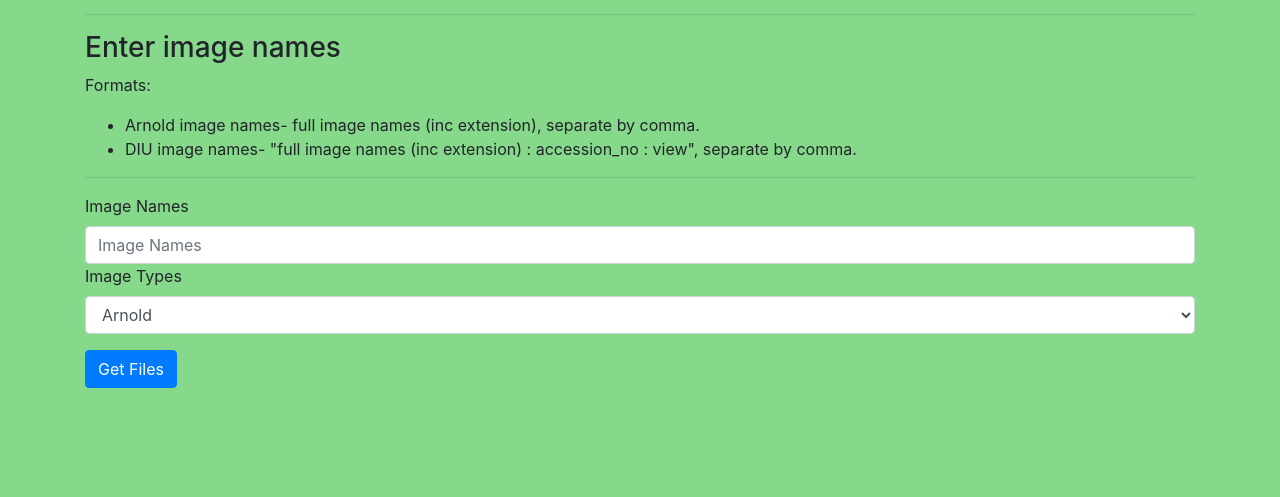
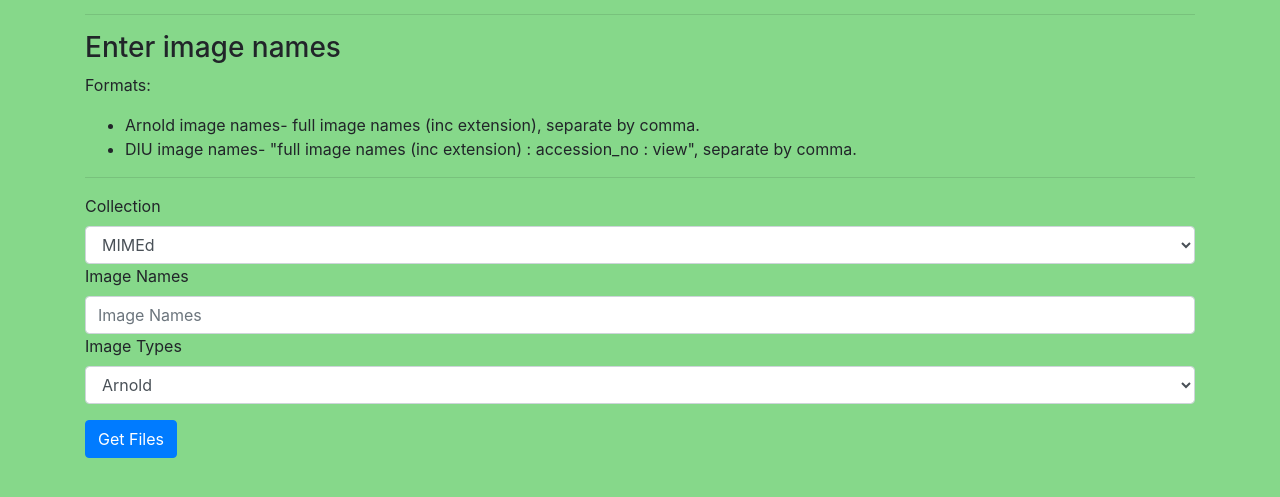
Before and after one commit to UoEMainLibrary/Vernon-image-maker, a Flask app: page /inputvernon in a window 1280 px wide. Shown: the part 174-671 px from the top of the page. Run offline with Flask 2, Linux system fonts and the light colour scheme; some libraries are stand-ins or nearby versions.

Commit message:
Multiple collections

```diff
--- a/app.py
+++ b/app.py
@@ -104,10 +104,13 @@ def input_vernon():
         # Receive form data (image filenames and image types)
         imageBlock = request.form["image_names"].split(",")
         imageType = request.form["image_types"]
+        collection = request.form["collection"]
 
         # Derive image types variables
         arnold = False
         diu = False
+
+
 
         if imageType == 'arnold':
             arnold = True
@@ -144,7 +147,9 @@ def input_vernon():
             doc = ET.SubElement(root, "record")
             luna_doc = LUNA_ET.SubElement(luna_root, "record")
             metadata = Metadata()
-
+            metadata.collection_title = metadata.get_collection_title(collection)
+            print(metadata.collection_title)
+            collection_folder = collection.lower()
             # Specific processing for Arnold-style images
             if arnold:
                 # Creator is identified by the fourth character in the string
@@ -252,7 +257,7 @@ def input_vernon():
 
             metadata.imRefStr = seven_digit_id[0:4] + "000-" + seven_digit_id[0:4] + "999\\" + full_name  + ".jpg"
             print(metadata.imRefStr)
-            metadata.masterStr = "\\\sg.datastore.ed.ac.uk\sg\lib\groups\lac-store\mimed\\" + level + "\\" + seven_digit_id[0:4] + "000-" + seven_digit_id[0:4] + "999\\" + full_name + "." + str(format)
+            metadata.masterStr = "\\\sg.datastore.ed.ac.uk\sg\lib\groups\lac-store\\" + collection_folder + "\\" + level + "\\" + seven_digit_id[0:4] + "000-" + seven_digit_id[0:4] + "999\\" + full_name + "." + str(format)
             print(metadata.masterStr)
 
             metadata.caption = full_name + ".jpg" + " (" + metadata.imageRef + ")"
@@ -274,7 +279,7 @@ def input_vernon():
             ET.SubElement(doc, "credit_line").text = metadata.creditLine
             ET.SubElement(doc, "ref").text = str(metadata.accessionNo).zfill(4)
             ET.SubElement(doc, "publication_status").text = metadata.publicationStatus
-            ET.SubElement(doc, "collection").text = metadata.collection
+            ET.SubElement(doc, "collection").text = metadata.collection_title
             #ET.SubElement(doc, "brief_desc").text = metadata.briefDesc.encode("ascii", "xmlcharrefreplace")
             #We are not going to get special characters in most of the metadata, but it's likely here, especially with sharps and flats,
             #which Vernon expects decoded to their html codes before importing. We need to get the character and then turn it into a string from a binary.
@@ -441,6 +446,8 @@ def input_vernon_link():
             images = images[:-1]
         imageBlock = images.split(",")
 
+        print(imageBlock)
+
         #imageType = request.form["image_types"]
 
         # Derive image types variables
@@ -458,6 +465,7 @@ def input_vernon_link():
         root = ET.Element("recordSet")
 
         for imageNameStr in imageBlock:
+            print(imageNameStr)
             doc = ET.SubElement(root, "record")
             metadata = Metadata()
 
@@ -500,18 +508,18 @@ def input_vernon_link():
         from xml.dom import minidom
         import xml.etree.cElementTree as ET
         root = ET.Element("recordSet")
-
         for imageNameStr in imageBlock:
             doc = ET.SubElement(root, "record")
             metadata = Metadata()
-            print(imageNameStr)
             metadata.searchAV = imageNameStr.replace(".jpg","")
             metadata.searchAV = imageNameStr.replace(".tif","")
             print(metadata.searchAV)
             vernon_av_items = metadata.get_av_items(metadata.searchAV)
+            print(vernon_av_items)
             metadata.av_systemid = metadata.get_av_sysid(vernon_av_items)
             print(metadata.av_systemid)
             luna_items = metadata.get_luna_items(imageNameStr)
+            print(luna_items)
             metadata.lunaURL = "https://images.is.ed.ac.uk/luna/servlet/detail/" + metadata.get_luna_url(luna_items)
             metadata.imRefIIIF = metadata.lunaURL.replace('detail', 'iiif') + "/full/full/0/default.jpg"
             metadata.imRefIIIF = metadata.imRefIIIF.replace('https:', 'http:')
@@ -570,4 +578,4 @@ def get_max_id():
 
 
 if __name__ == "__main__":
-    app.run("0.0.0.0", port=3000, debug=True)
+    app.run("0.0.0.0", port=5002, debug=True)
--- a/templates/public/templates/input_vernon.html
+++ b/templates/public/templates/input_vernon.html
@@ -23,6 +23,16 @@
         </p>
         <hr>
         <div class="form-group">
+          <label>Collection</label>
+          <select class="form-control" id="collection" name="collection"
+                 placeholder="Choose a collection" required>
+              <optgroup label="Collection">
+                <option value="mimed">MIMEd</option>
+                <option value="art">Art</option>
+                <option value="geology">Geology</option>
+                <option value="anatomy">Anatomy</option>
+              </optgroup>
+            </select>
           <label>Image Names</label>
           <input type="textarea" class="form-control" id="image_names" name="image_names"
                  placeholder="Image Names" required>
```
Also changed, not shown: metadata.py (+35 -9 lines), 1 other file.
